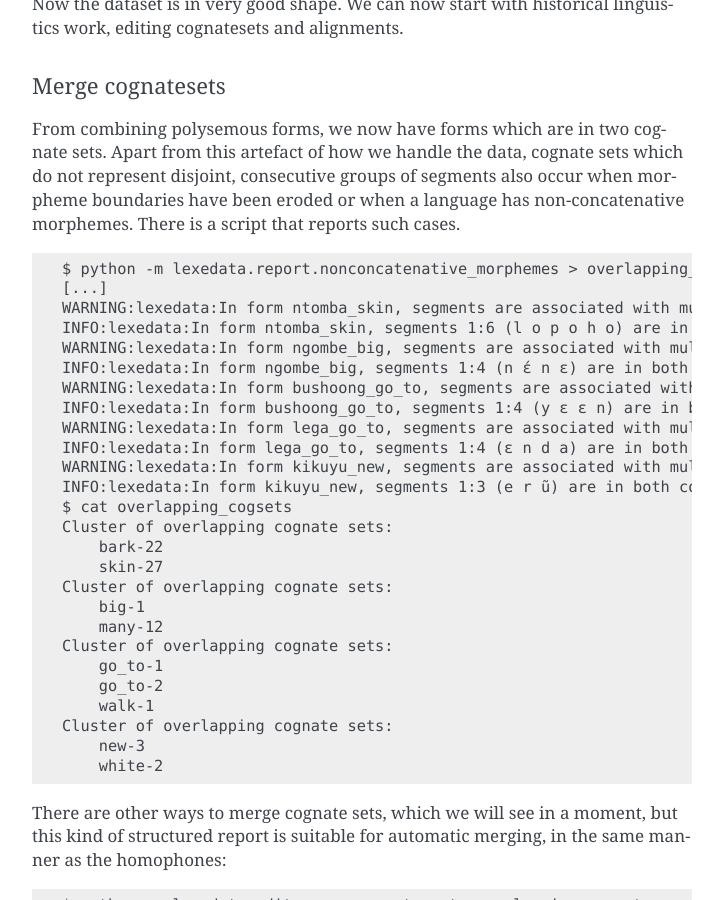
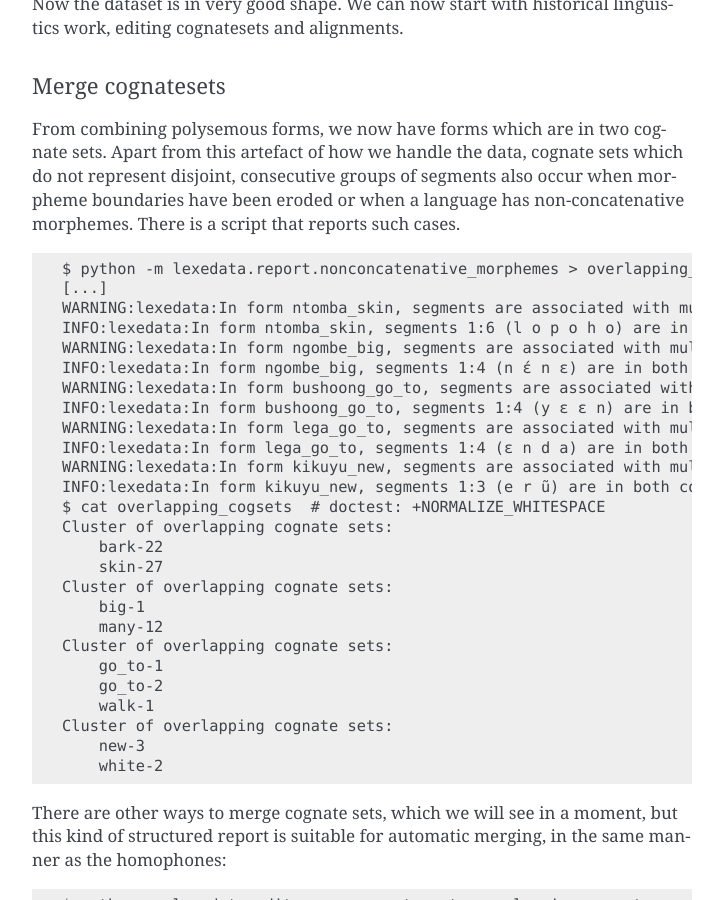
Before and after one commit to lexedata/lexedata, a Sphinx documentation site: the page built from docs/tour.rst, in a window 1280 px wide and 900 px high, scrolled down 18684 px. Shown: the whole window, without its empty margins (388-1111 px from the left). Built offline with Sphinx 7.4.7, drawn with Linux system fonts in a browser that asks for light colours.

Commit message:
Re-instate whitespace normalization

```diff
--- a/docs/tour.rst
+++ b/docs/tour.rst
@@ -916,7 +916,7 @@ There is a script that reports such cases. ::
     INFO:lexedata:In form lega_go_to, segments 1:4 (ɛ n d a) are in both cognate sets go_to-2 and walk-1.
     WARNING:lexedata:In form kikuyu_new, segments are associated with multiple cognate sets.
     INFO:lexedata:In form kikuyu_new, segments 1:3 (e r ũ) are in both cognate sets new-3 and white-2.
-    $ cat overlapping_cogsets
+    $ cat overlapping_cogsets  # doctest: +NORMALIZE_WHITESPACE
     Cluster of overlapping cognate sets:
     	bark-22
     	skin-27
```
